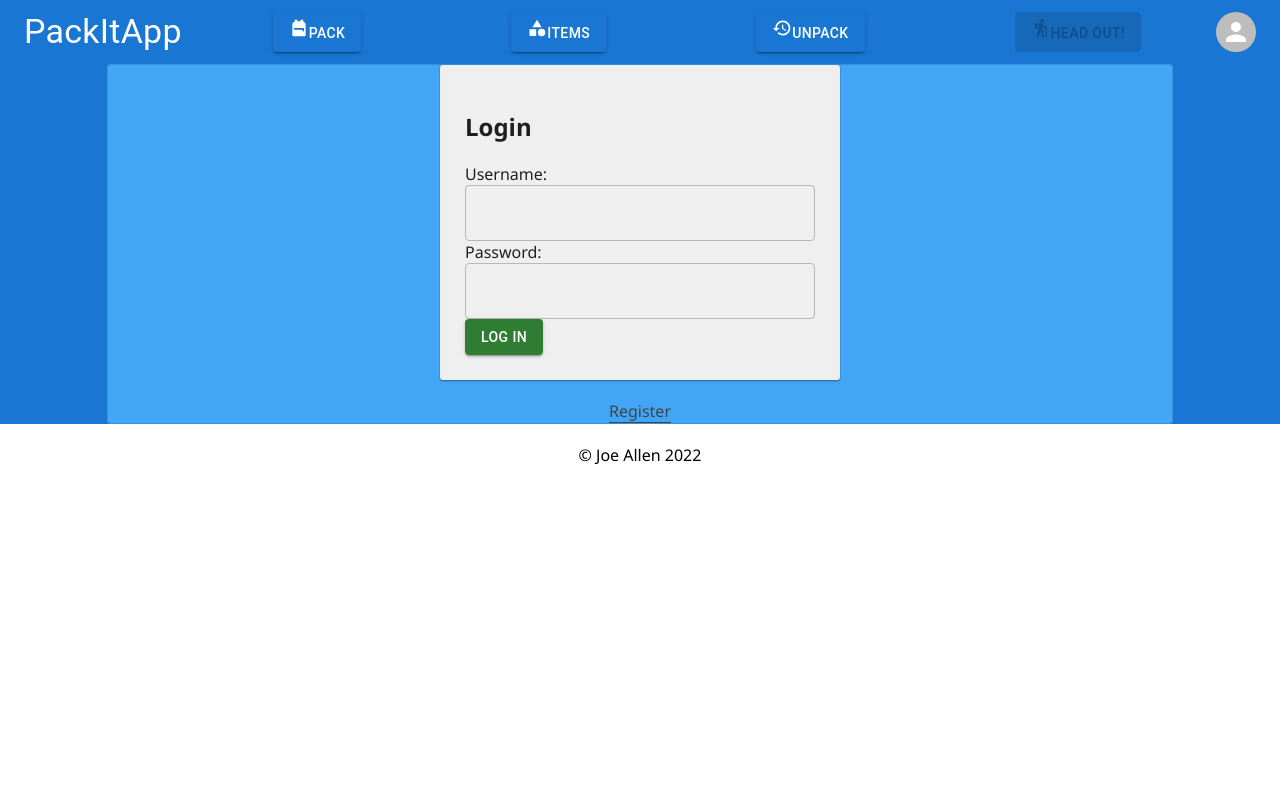
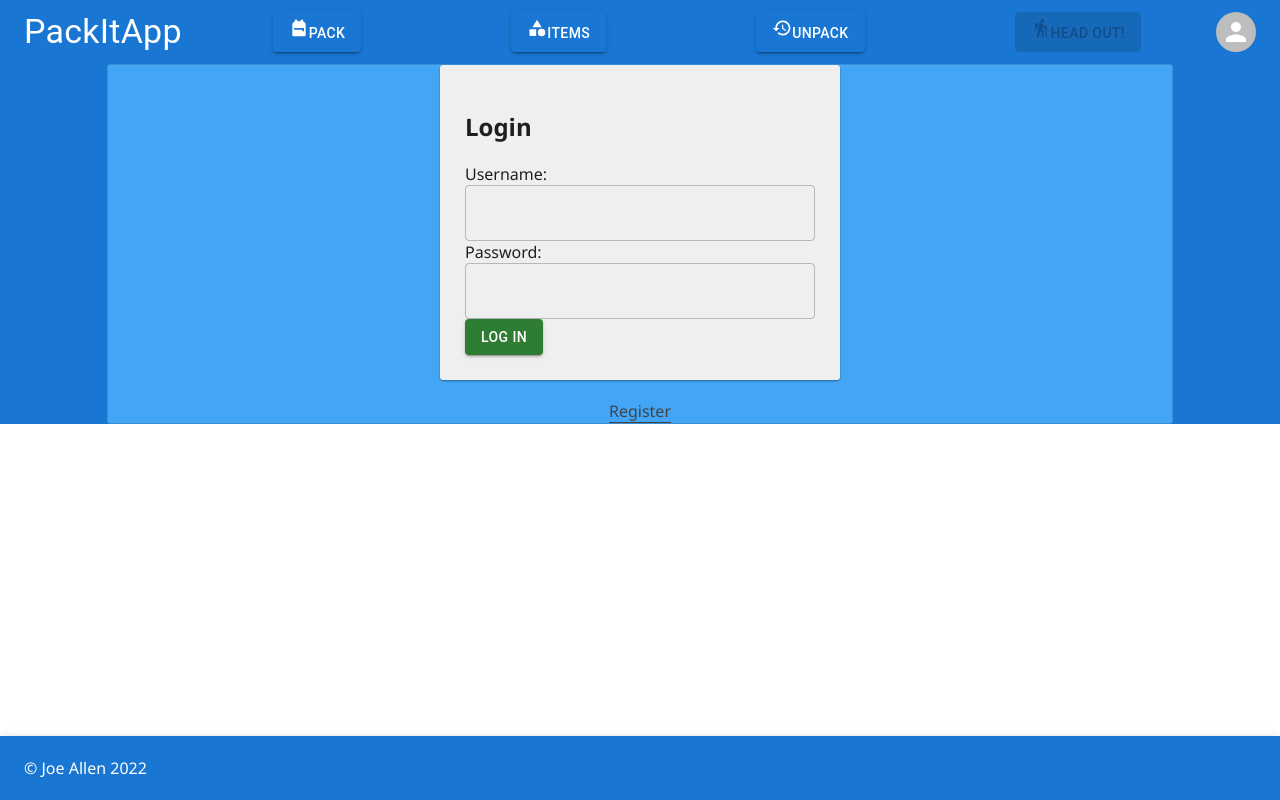
Before and after one commit to AllenJoeG/Pack-It-App, a React (Create React App) app: page /#/inventory in a window 1280 px wide. Before the commit this address led to /#/pack. Built offline with nearby package versions, Linux system fonts and the light colour scheme; no server answers.

Commit message:
Footer destroyed. Creating and configuring NavBarBOT

```diff
--- a/src/components/App/App.jsx
+++ b/src/components/App/App.jsx
@@ -7,9 +7,6 @@ import {
 } from 'react-router-dom';
 
 import { useDispatch, useSelector } from 'react-redux';
-
-import Nav from '../Nav/Nav';
-import Footer from '../Footer/Footer';
 
 import ProtectedRoute from '../ProtectedRoute/ProtectedRoute';
 
@@ -25,6 +22,7 @@ import Inventory from '../Inventory/Inventory.jsx';
 import Pack from '../Pack/Pack.jsx';
 import Unpack from '../Unpack/Unpack.jsx';
 import NavAppBar from '../NavAppBar/NavAppBar.jsx';
+import NavBarBOT from '../NavBarBOT/NavBarBOT.jsx';
 
 import './App.css';
 
@@ -162,7 +160,8 @@ function App() {
             <h1>404</h1>
           </Route>
         </Switch>
-        <Footer />
+
+        <NavBarBOT/>
       </div>
     </Router>
   );
--- a/src/components/Footer/Footer.css
+++ /dev/null
@@ -1,4 +0,0 @@
-footer {
-  padding: 20px;
-  text-align: center;
-}
--- a/src/components/Footer/Footer.jsx
+++ /dev/null
@@ -1,13 +0,0 @@
-import React from 'react';
-import './Footer.css';
-
-// This is one of our simplest components
-// It doesn't have local state, so it can be a function component.
-// It doesn't dispatch any redux actions or display any part of redux state
-// or even care what the redux state is, so it doesn't need 'connect()'
-
-function Footer() {
-  return <footer>&copy; Joe Allen 2022</footer>;
-}
-
-export default Footer;
--- a/src/components/LoginForm/LoginForm.jsx
+++ b/src/components/LoginForm/LoginForm.jsx
@@ -40,6 +40,7 @@ function LoginForm() {
           Username:
           <TextField
             fullWidth
+            color="secondary"
             variant="outlined"
             type="text"
             name="username"
@@ -55,6 +56,7 @@ function LoginForm() {
           <TextField
             fullWidth
             variant="outlined"
+            color="secondary"
             type="password"
             name="password"
             required
--- a/src/components/NavAppBar/NavAppBar.jsx
+++ b/src/components/NavAppBar/NavAppBar.jsx
@@ -82,7 +82,8 @@ export default function NavAppBar() {
               <MenuItem key={0} onClick={handleCloseNavMenu}>
                 <Typography textAlign="center">
                   <Link to="/pack" underline="hover">
-                    <BackpackIcon/>Pack
+                    <BackpackIcon color="inherit"/>
+                    Pack
                   </Link>
                 </Typography>
 
@@ -91,7 +92,8 @@ export default function NavAppBar() {
               <MenuItem key={1} onClick={handleCloseNavMenu}>
                 <Typography textAlign="center">
                   <Link to="/inventory" underline="hover">
-                    <CategoryIcon/>Items
+                    <CategoryIcon color="inherit"/>
+                    Items
                   </Link>
                 </Typography>
               </MenuItem>
@@ -99,7 +101,7 @@ export default function NavAppBar() {
               <MenuItem key={2} onClick={handleCloseNavMenu}>
                 <Typography textAlign="center">
                   <Link to="/unpack" underline="hover">
-                    <HistoryIcon/>
+                    <HistoryIcon color="inherit"/>
                     Unpack
                   </Link>
                 </Typography>
@@ -108,7 +110,7 @@ export default function NavAppBar() {
               <MenuItem key={3} onClick={handleCloseNavMenu}>
                 <Typography textAlign="center">
                   <Link to="/headout" underline="hover">
-                    <HikingIcon/>
+                    <HikingIcon color="inherit"/>
                     Head Out!
                   </Link>
                 </Typography>
@@ -139,7 +141,8 @@ export default function NavAppBar() {
                 sx={{ my: 1, color: 'white', display: 'inline' }}
 
               >
-                <BackpackIcon fontSize="small"/>Pack
+                <BackpackIcon fontSize="small" color="inherit"/>
+                Pack
               </Button>
 
               <Button
@@ -149,7 +152,8 @@ export default function NavAppBar() {
                 onClick={handleCloseNavMenu}
                 sx={{ my: 1, color: 'white', display: 'block' }}
               >
-                <CategoryIcon fontSize="small"/>Items
+                <CategoryIcon fontSize="small" color="inherit"/>
+                Items
               </Button>
 
               <Button
@@ -159,7 +163,8 @@ export default function NavAppBar() {
                 onClick={handleCloseNavMenu}
                 sx={{ my: 1, color: 'white', display: 'block' }}
               >
-                <HistoryIcon fontSize="small"/>Unpack
+                <HistoryIcon fontSize="small" color="inherit"/>
+                Unpack
               </Button>
 
               <Button
@@ -170,7 +175,8 @@ export default function NavAppBar() {
                 onClick={handleCloseNavMenu}
                 sx={{ my: 1, color: 'white', display: 'block' }}
               >
-                <HikingIcon fontSize="small"/>Head Out!
+                <HikingIcon fontSize="small" color="inherit"/>
+                Head Out!
               </Button>
 
           </Box>
--- /dev/null
+++ b/src/components/NavBarBOT/NavBarBOT.jsx
@@ -0,0 +1,30 @@
+import * as React from 'react';
+
+import { Link } from 'react-router-dom';
+
+import LogOutButton from '../LogOutButton/LogOutButton';
+
+// MUI Stuff
+import { Stack, AppBar, Box, Toolbar, IconButton, Typography, Menu, Container, Avatar, Button, Tooltip, MenuItem } from '@mui/material';
+
+import MenuIcon from '@mui/icons-material/Menu';
+import BackpackIcon from '@mui/icons-material/Backpack';
+import HikingIcon from '@mui/icons-material/Hiking';
+import HistoryIcon from '@mui/icons-material/History';
+import CategoryIcon from '@mui/icons-material/Category';
+
+///////////
+
+export default function NavBarBOT() {
+
+  return (
+    <>
+    <AppBar position="fixed" color="primary" sx={{top: 'auto', bottom: 0}}>
+      <Toolbar>
+        <footer align="center">&copy; Joe Allen 2022</footer>
+      </Toolbar>
+    </AppBar>
+
+    </>
+  )
+}
```
